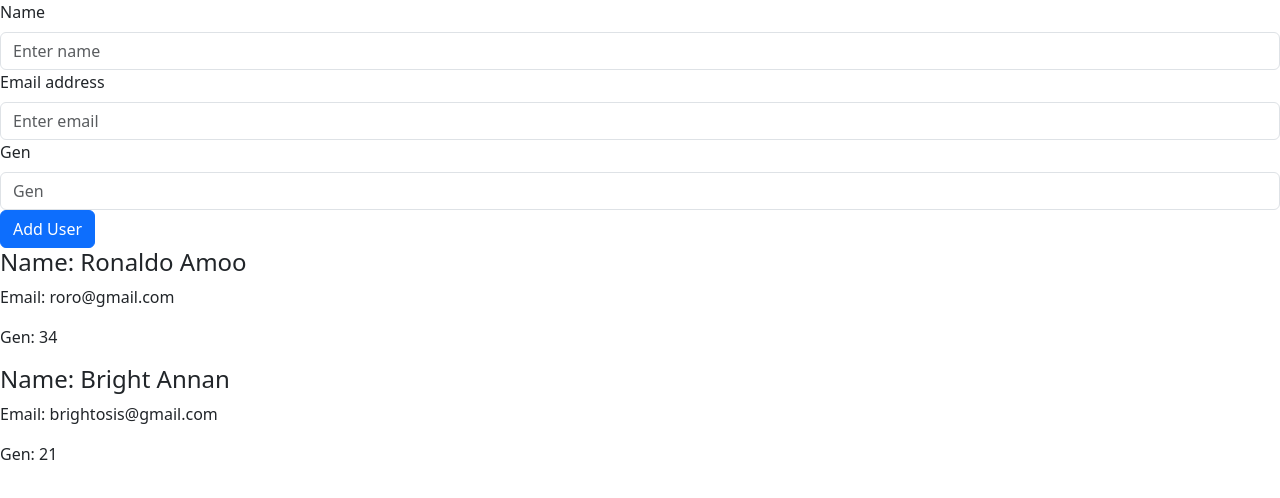
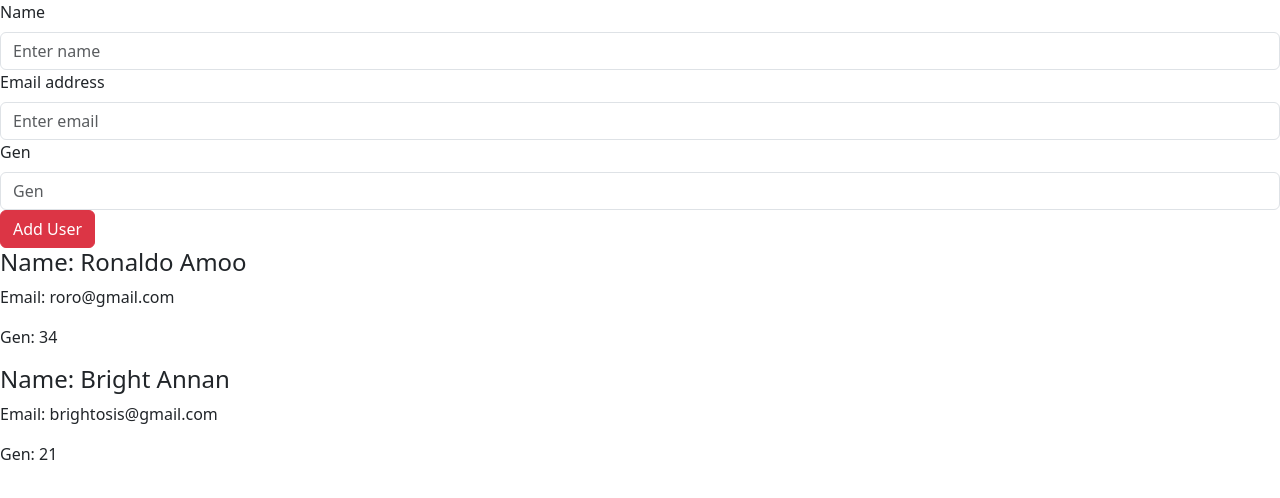
Before and after one commit to RonaldAmoo/redux1, a React (Create React App) app: page / in a window 1280 px wide. Shown: the top 498 px of the page. Built offline with nearby package versions, Linux system fonts and the light colour scheme.

Commit message:
changed  button

```diff
--- a/src/components/UsersForm.js
+++ b/src/components/UsersForm.js
@@ -67,7 +67,7 @@ class UsersForm extends Component {
               onChange={this.handleChange}
             />
           </Form.Group>
-          <Button variant="primary" type="submit">
+          <Button variant="danger" type="submit">
             Add User
           </Button>
         </Form>
```
